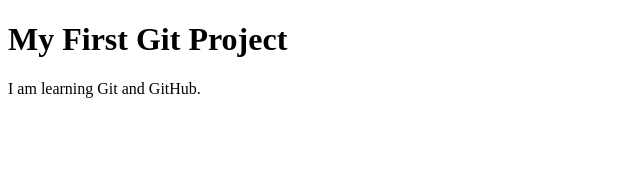
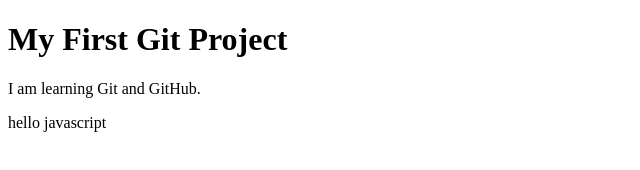
Before and after one commit to JOANN575/Repo-Name, a plain HTML site: page index.html in a window 1280 px wide. Shown: the whole page, without its empty margins (0-640 px from the left). Drawn offline with Linux system fonts and the light colour scheme.

Commit message:
updated indexfile

```diff
--- a/index.html
+++ b/index.html
@@ -8,5 +8,8 @@
 <body>
     <h1>My First Git Project</h1>
 <p>I am learning Git and GitHub.</p>
+<p>hello javascript
+
+</p>
 </body>
 </html>
```
